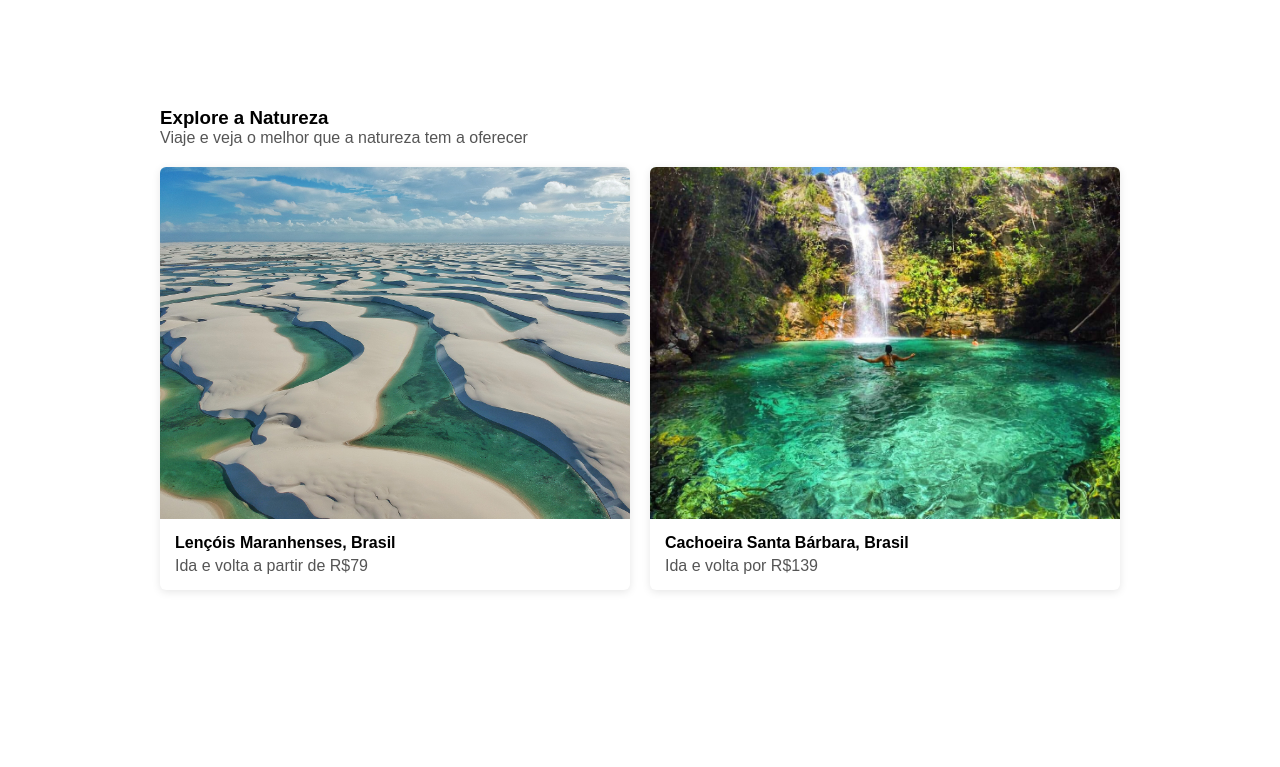
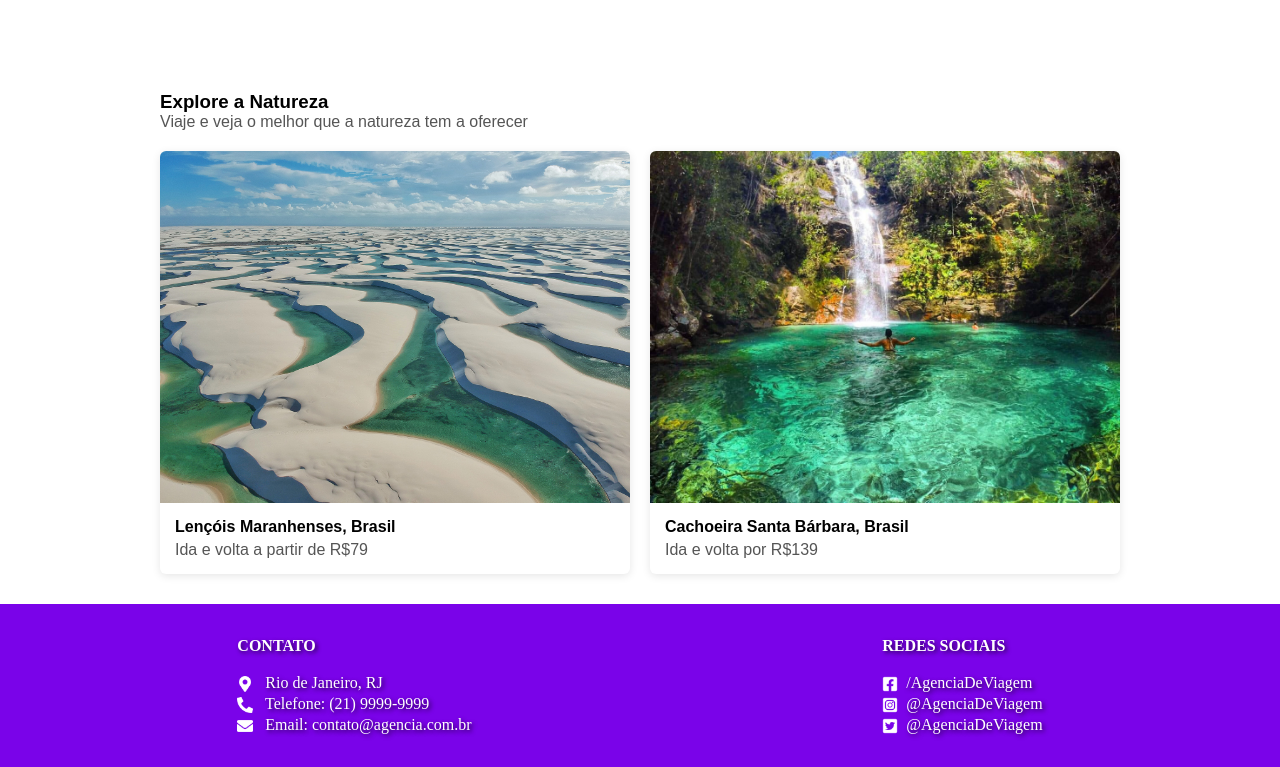
Before and after one commit to KaiqueBz/agencia_viagens, a plain HTML site: page index.html in a window 1280 px wide. Shown: the part 1380-2147 px from the top of the page. Before the commit the page ends 2000 px from the top, so only its background shows below. Drawn offline with Linux system fonts and the light colour scheme.

Commit message:
Finalizado
Terminei as alterações, incluo o footer e terminei a estilização

```diff
--- a/css/style.css
+++ b/css/style.css
@@ -4,6 +4,18 @@
     box-sizing: border-box;
     max-width: 100%;
 }
+
+html, body {
+    height: 100%;
+    margin: 0;
+    padding: 0;
+    display: flex;
+    flex-direction: column;
+  }
+
+  main {
+    flex: 1; /* Faz o main crescer e empurra o footer para o fim */
+  }
 
 /*estilização do header*/
 
@@ -30,7 +42,6 @@ header{
 
 main{
     width: 100%;
-    height: 100vh;
 }
 
 .conteudo-main{
@@ -166,3 +177,119 @@ main{
     margin: 0;
     color: #555;
   }
+
+  /*rodapé*/
+
+    footer{
+        height: 20rem;
+    }
+
+  .contatos{
+    background-color: rgb(122, 3, 233);
+    display:flex;
+    justify-content:space-around;
+    padding: 2rem;
+    line-height: 1.3rem;
+    text-shadow: 2px 2px 4px rgba(0, 0, 0, 0.7);
+  }
+
+  .contatos h4{
+    margin-bottom: 1rem;
+  }
+
+  .contato{
+    display: flex;
+    flex-direction: column;
+    justify-content: center;
+    color:#fff;
+
+}
+
+  .redes-sociais{
+    display: flex;
+    flex-direction: column;
+    justify-content: center;
+    color: #ffffff;
+  }
+
+  .local::before {
+    content: '';
+    background-image: url('/assets/imagens/local.png');
+    background-size: contain;
+    background-repeat: no-repeat;
+    background-position: center;
+    margin-right: 8px;
+    vertical-align: middle;
+    width: 1rem;
+    height: 1rem;
+    display: inline-block; /* Adiciona para garantir que a imagem apareça corretamente */
+}
+
+
+  .telefone::before {
+    content: '';
+    background-image: url('/assets/imagens/telefone.png');
+    background-size: contain; /* Ajusta a imagem para caber no espaço */
+    background-repeat: no-repeat;
+    background-position: center; /* Centraliza a imagem */
+    margin-right: 8px;
+    vertical-align: middle;
+    width: 1rem; /* Controla a largura do espaço */
+    height: 1rem; /* Controla a altura do espaço */
+    display: inline-block;
+  }
+
+  .email::before {
+    content: '';
+    background-image: url('/assets/imagens/email.png');
+    background-size: contain; /* Ajusta a imagem para caber no espaço */
+    background-repeat: no-repeat;
+    background-position: center; /* Centraliza a imagem */
+    margin-right: 8px;
+    vertical-align: middle;
+    width: 1.0rem; /* Controla a largura do espaço */
+    height: 1.0rem; /* Controla a altura do espaço */
+    display: inline-block;
+  }
+
+  /*Outro lado*/
+
+  .facebook::before {
+    content: '';
+    background-image: url('/assets/imagens/fb.png');
+    background-size: contain;
+    background-repeat: no-repeat;
+    background-position: center;
+    margin-right: 8px;
+    vertical-align: middle;
+    width: 1rem;
+    height: 1rem;
+    display: inline-block; /* Adiciona para garantir que a imagem apareça corretamente */
+}
+
+
+  .instagram::before {
+    content: '';
+    background-image: url('/assets/imagens/ig.png');
+    background-size: contain; /* Ajusta a imagem para caber no espaço */
+    background-repeat: no-repeat;
+    background-position: center; /* Centraliza a imagem */
+    margin-right: 8px;
+    vertical-align: middle;
+    width: 1rem; /* Controla a largura do espaço */
+    height: 1rem; /* Controla a altura do espaço */
+    display: inline-block;
+  }
+
+  .twitter::before {
+    content: '';
+    background-image: url('/assets/imagens/tt.png');
+    background-size: contain; /* Ajusta a imagem para caber no espaço */
+    background-repeat: no-repeat;
+    background-position: center; /* Centraliza a imagem */
+    margin-right: 8px;
+    vertical-align: middle;
+    width: 1.0rem; /* Controla a largura do espaço */
+    height: 1.0rem; /* Controla a altura do espaço */
+    display: inline-block;
+  }
--- a/index.html
+++ b/index.html
@@ -138,7 +138,20 @@
     </main>
 
     <footer>
-
+        <div class="contatos">
+            <div class="contato">
+                <h4>CONTATO</h4>
+                <span class="local"> Rio de Janeiro, RJ</span>
+                <span class="telefone"> Telefone: (21) 9999-9999</span>
+                <span class="email"> Email: contato@agencia.com.br</span>
+            </div>
+            <div class="redes-sociais">
+                <h4>REDES SOCIAIS</h4>
+                <span class="facebook">/AgenciaDeViagem</span>
+                <span class="instagram">@AgenciaDeViagem</span>
+                <span class="twitter">@AgenciaDeViagem</span>
+            </div>
+        </div>
     </footer>
 </body>
 
```
